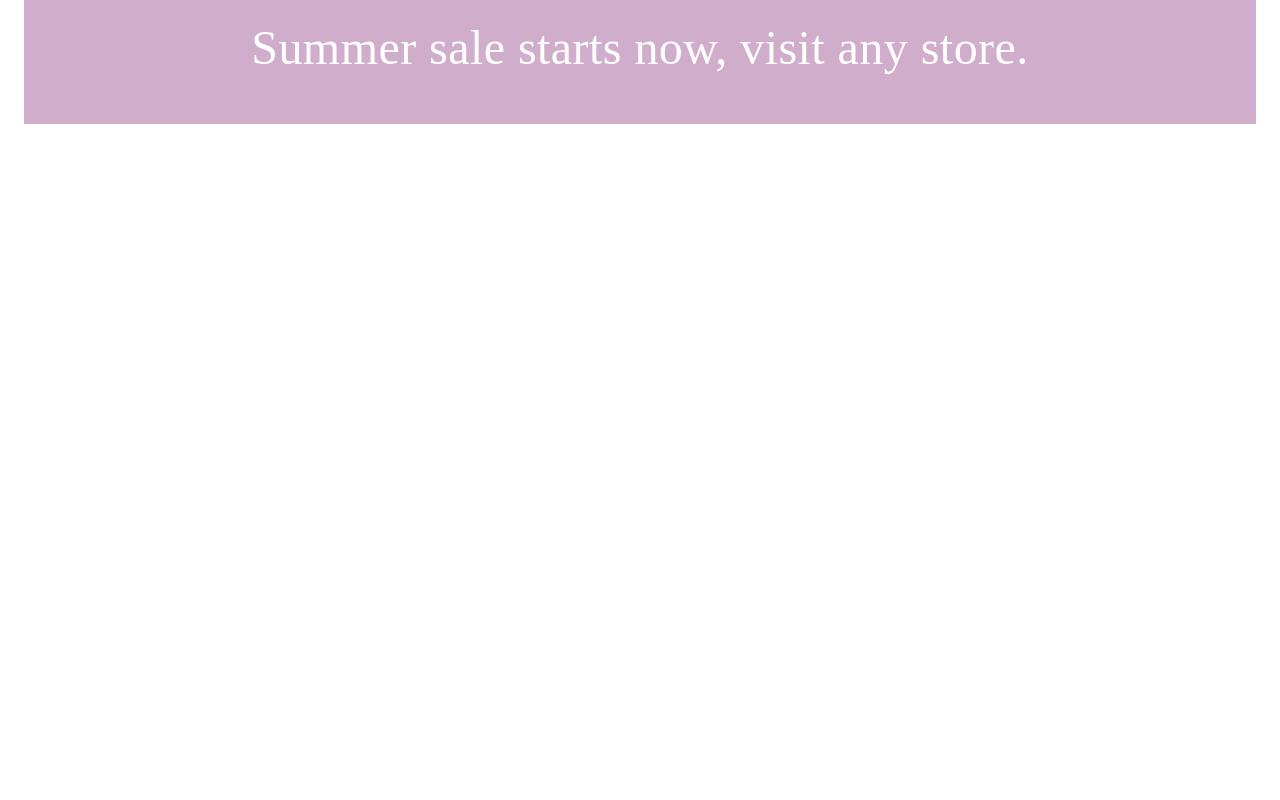
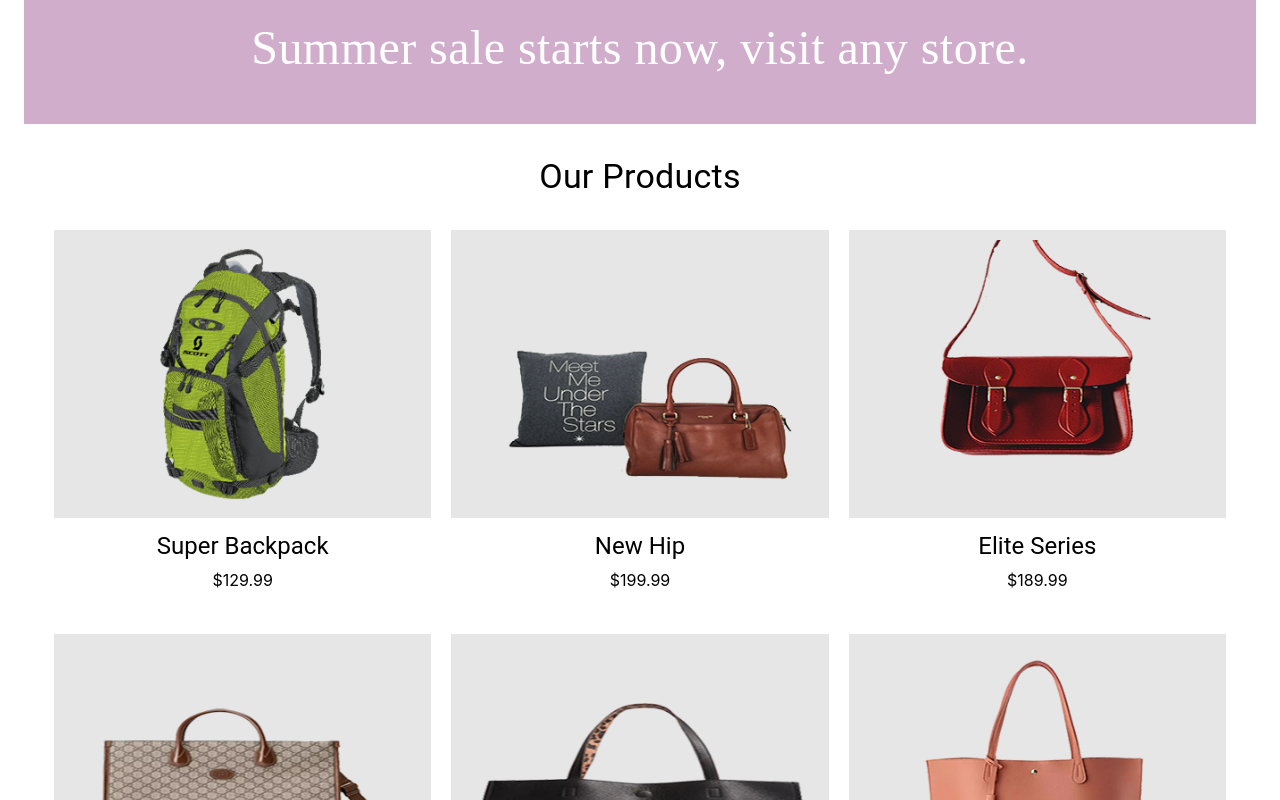
Before and after one commit to Hein-htetA/ecom-mui-responsive, a React (Create React App) app: page / in a window 1280 px wide. Shown: the part 640-1440 px from the top of the page. Before the commit the page ends 1294 px from the top, so only its background shows below. Built offline with nearby package versions, Linux system fonts and the light colour scheme; a web font is replaced by a local one.

Commit message:
grid and title added

```diff
--- a/src/App.js
+++ b/src/App.js
@@ -1,10 +1,11 @@
 import { ThemeProvider } from '@mui/material/styles';
-import { Box, Container } from '@mui/material';
+import { Box, Container, Typography } from '@mui/material';
 import theme from './styles/theme';
 import Appbar from './components/appbar/index';
 import Banner from './components/banner';
 import Promotions from './components/promotions';
 import Products from './components/products';
+
 
 function App() {
   return (
@@ -18,6 +19,9 @@
         <Appbar />
         <Banner />
         <Promotions />
+        <Box display={'flex'} justifyContent='center' padding={4}>
+          <Typography variant='h4'>Our Products</Typography>
+        </Box>
         <Products />
         {
           /*
--- /dev/null
+++ b/src/animation/index.js
@@ -0,0 +1,81 @@
+import { keyframes } from "@mui/system";
+
+/* ----------------------------------------------
+ * Generated by Animista on 2022-3-31 8:31:22
+ * Licensed under FreeBSD License.
+ * See http://animista.net/license for more info.
+ * w: http://animista.net, t: @cssanimista
+ * ---------------------------------------------- */
+
+const flipHorizontalBottom = keyframes`
+  0% {
+    -webkit-transform: rotateX(0);
+            transform: rotateX(0);
+  }
+  100% {
+    -webkit-transform: rotateX(-180deg);
+            transform: rotateX(-180deg);
+  }
+`;
+
+/**
+ * ----------------------------------------
+ * animation text-pop-up-top
+ * ----------------------------------------
+ */
+export const textPopUpTop = keyframes`
+  0% {
+    -webkit-transform: translateY(0);
+            transform: translateY(0);
+    -webkit-transform-origin: 50% 50%;
+            transform-origin: 50% 50%;
+    text-shadow: none;
+  }
+  100% {
+    -webkit-transform: translateY(-10px);
+            transform: translateY(-10px);
+    -webkit-transform-origin: 50% 50%;
+            transform-origin: 50% 50%;
+    text-shadow: 0 1px 0 #000, 0 2px 0 #000, 0 3px 0 #000, 0 4px 0 #000,
+    0 5px 0 #000, 0 6px 0 #000, 0 7px 0 #000, 0 8px 0 #000, 0 9px 0 #000;
+    /* text-shadow: 0 1px 0 #000, 0 2px 0 #cccccc, 0 3px 0 #cccccc, 0 4px 0 #cccccc,
+    0 5px 0 #cccccc, 0 6px 0 #cccccc, 0 7px 0 #cccccc, 0 8px 0 #cccccc, 0 9px 0 #cccccc; */
+  }
+`;
+
+/**
+ * ----------------------------------------
+ * animation slide-in-bottom
+ * ----------------------------------------
+ */
+export const slideInBottom = keyframes`
+  0% {
+    -webkit-transform: translateY(50px);
+            transform: translateY(50px);
+    opacity: 0;
+  }
+  100% {
+    -webkit-transform: translateY(0);
+            transform: translateY(0);
+    opacity: 1;
+  }
+
+`;
+
+/**
+ * ----------------------------------------
+ * animation slide-in-right
+ * ----------------------------------------
+ */
+export const slideInRight = keyframes`
+  0% {
+    -webkit-transform: translateX(50px);
+            transform: translateX(50px);
+    opacity: 0;
+  }
+  100% {
+    -webkit-transform: translateX(0);
+            transform: translateX(0);
+    opacity: 1;
+  }
+`;
--- /dev/null
+++ b/src/components/products/ProductMeta.js
@@ -0,0 +1,15 @@
+import { Typography } from "@mui/material";
+import { ProductMetaWrapper } from "../../styles/products";
+
+export default function ProductMeta({ product, matches }) {
+    return(
+        <ProductMetaWrapper>
+            <Typography variant={matches ? 'h6' : 'h5'} lineHeight={2} >
+                {product.name}
+            </Typography>
+            <Typography variant={matches ? 'caption' : 'body'}>
+                ${product.price}
+            </Typography>
+        </ProductMetaWrapper>
+    )
+}
--- /dev/null
+++ b/src/components/products/SingleProducts.js
@@ -0,0 +1,12 @@
+import { Product, ProductImage } from "../../styles/products";
+import ProductMeta from "./ProductMeta";
+
+export default function SingleProduct({product, matches}) {
+
+    return(
+        <Product>
+            <ProductImage src={product.image} />
+            <ProductMeta product={product} matches={matches} />
+        </Product>
+    )
+}
--- a/src/components/products/index.js
+++ b/src/components/products/index.js
@@ -1,15 +1,21 @@
 import { Container, Grid, useMediaQuery, useTheme } from "@mui/material";
 import { products } from "../../data";
+import SingleProduct from "./SingleProducts";
 
 export default function Products() {
     const theme = useTheme();
     const matches = useMediaQuery(theme.breakpoints.down('md'));
 
-    const renderProducts = products.map(() => (
+    const renderProducts = products.map((product) => (
         <Grid
-            item key={products.id} display='flex' flexDirection={'column'} alignItems='center'
+            item key={product.id}
+            display='flex'
+            alignItems={'center'}
+            flexDirection={'column'}
+            xs={6}
+            md={4}
         >
-
+            <SingleProduct product={product} matches={matches} />
         </Grid>
     ))
 
@@ -19,8 +25,9 @@
                 container
                 justifyContent={'center'}
                 sx={{ margin: '20px 4px 10px 4px'}}
+                spacing= {{xs: 2, md: 5}}
             >
-
+                {renderProducts}
             </Grid>
         </Container>
     )
--- a/src/styles/products/index.js
+++ b/src/styles/products/index.js
@@ -1,6 +1,7 @@
 import { styled } from "@mui/system";
-import { Box } from "@mui/material";
+import { Box, IconButton, Button } from "@mui/material";
 import { Colors } from "../theme";
+import { slideInBottom, slideInRight } from "../../animation";
 
 export const Product = styled(Box)(({ theme }) => ({
     display: 'flex',
@@ -21,4 +22,50 @@
         width: '80%',
         padding: '24px'
     }
+}));
+
+export const ProductActoinButton = styled(IconButton)(() => ({
+    background: Colors.white,
+    margin: 4
+}));
+
+export const ProductionFavButton = styled(ProductActoinButton)(({ isfav, theme}) => ({
+    color: isfav ? Colors.primary : Colors.light,
+    [theme.breakpoints.up('md')]: {
+        position: 'absolute',
+        right: 0,
+        top: 0
+    }
+}));
+
+export const ProductAddCart = styled(Button)(({ show, theme }) => ({
+    width: '120px',
+    fontSize: '12px',
+    [theme.breakpoints.up('md')]: {
+        position: 'absolute',
+        bottom: '2%',
+        width: '300px',
+        padding: '10px 5px',
+        animation:
+            show && `${slideInBottom} 0.5s cubic-bezier(0.250, 0.46, 0.450, 0.94) both`
+    },
+    background: Colors.secondary,
+    opacity: 0.9
+}));
+
+export const ProductMetaWrapper = styled(Box)(({ theme }) => ({
+    padding: 4,
+    display: 'flex',
+    flexDirection: 'column',
+    alignItems: 'center',
+}));
+
+export const ProductActionWrapper = styled(Box)(({ show, theme }) => ({
+    [theme.breakpoints.up('md')]: {
+        display: show ? 'visible' : 'none',
+        position: 'absolute',
+        right: 0,
+        top: '20%',
+        animation: show && `${slideInRight} 0.5s cubic-bezier(0.250, 0.46, 0.450, 0.94) both`
+    }
 }))
```
